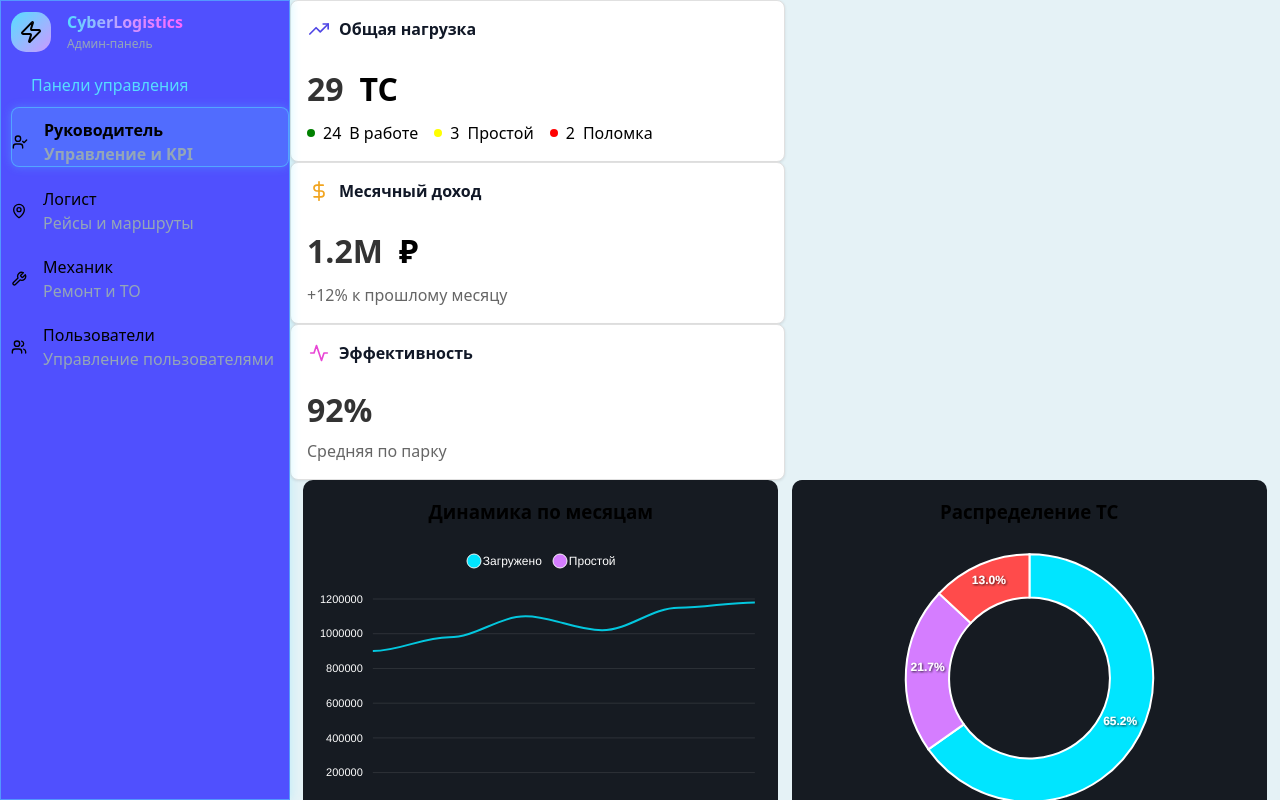
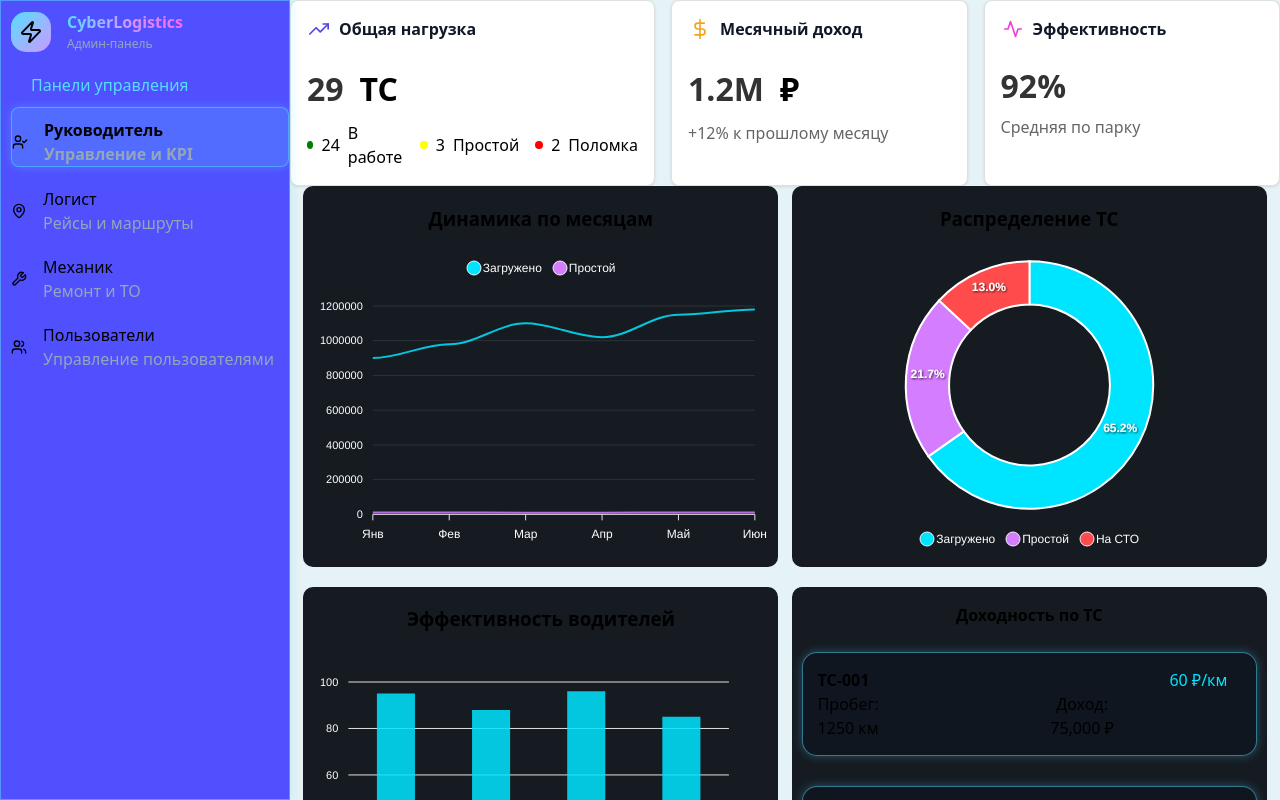
Before and after one commit to webobscure/LogisticPanel, a React (Vite) app: page /admin in a window 1280 px wide. Built offline with nearby package versions, Linux system fonts and the light colour scheme.

Commit message:
добавлен общий компонент для верхнего инфо-блока

```diff
--- /dev/null
+++ b/src/components/ui/organisms/TopBlock.jsx
@@ -0,0 +1,30 @@
+import { MonthlyIncome } from "../molecules/MonthlyIncome"
+import { TotalEfficiency } from "../molecules/TotalEfficiency"
+import { TotalWorkload } from "../molecules/TotalWorkload"
+import styled from 'styled-components';
+
+const TopBlockContainer = styled.div`
+  display: flex;
+  width: 100%;
+  gap: 1rem;
+
+  /* Стили для дочерних компонентов */
+  & > * {
+    flex: 1; /* Равномерное распределение ширины */
+    width: 100%;
+  }
+
+  @media (max-width: 1024px) {
+    flex-direction: column;
+  }
+`;
+
+export const TopBlock = () => {
+  return (
+    <TopBlockContainer>
+      <TotalWorkload />
+      <MonthlyIncome />
+      <TotalEfficiency />
+    </TopBlockContainer>
+  )
+}
--- a/src/pages/AdminPage/AdminPage.jsx
+++ b/src/pages/AdminPage/AdminPage.jsx
@@ -10,6 +10,7 @@ import Header from "../../components/Header/Header";
 import { TotalWorkload } from "../../components/ui/molecules/TotalWorkload";
 import { MonthlyIncome } from "../../components/ui/molecules/MonthlyIncome";
 import { TotalEfficiency } from "../../components/ui/molecules/TotalEfficiency";
+import { TopBlock } from "../../components/ui/organisms/TopBlock";
 
 export default function AdminPage() {
 
@@ -97,9 +98,7 @@ export default function AdminPage() {
       <div className="admin-panel-container">
         <Header />
         <div className="admin-panel-container__right">
-          <TotalWorkload />
-          <MonthlyIncome />
-          <TotalEfficiency />
+          <TopBlock />
           <div className="diagrams">
             {/* Линейный график */}
             <div className="diagrams-item">
```
